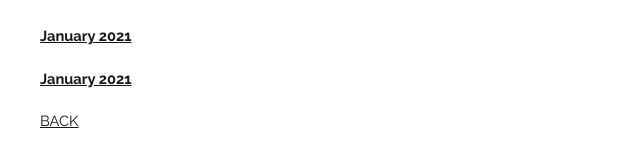
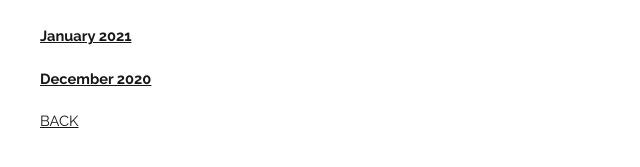
Before and after one commit to tylersmits/tylersmits.github.io, a plain HTML site: page counmins.html in a window 1280 px wide. Shown: the part 747-914 px from the top of the page, 0-640 px from the left. Drawn offline with Linux system fonts and the light colour scheme.

Commit message:
Update counmins.html

```diff
--- a/counmins.html
+++ b/counmins.html
@@ -37,7 +37,7 @@
 				<h2>Council Meeting Minutes</h2>
 				<span class="byline">By Recent</span> </div>
 			  <p><strong><a target ="_blank" href="docs/jan2021.docx">January 2021</a></strong></p>
-				<p><strong><a target ="_blank" href="docs/dec2020.docx">January 2021</a></strong></p>
+				<p><strong><a target ="_blank" href="docs/dec2020.docx">December 2020</a></strong></p>
 				<p><a href="coungov.html">BACK</a></p>
 		</div>
 
```
